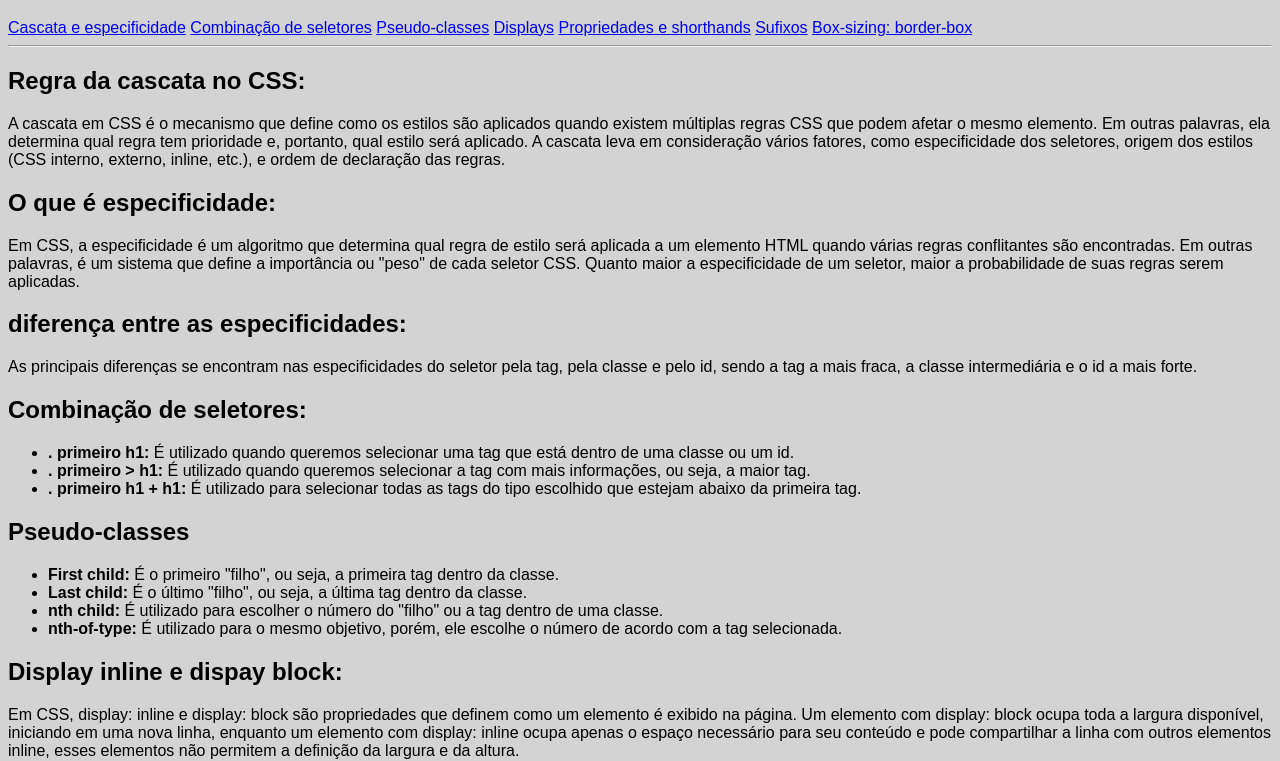
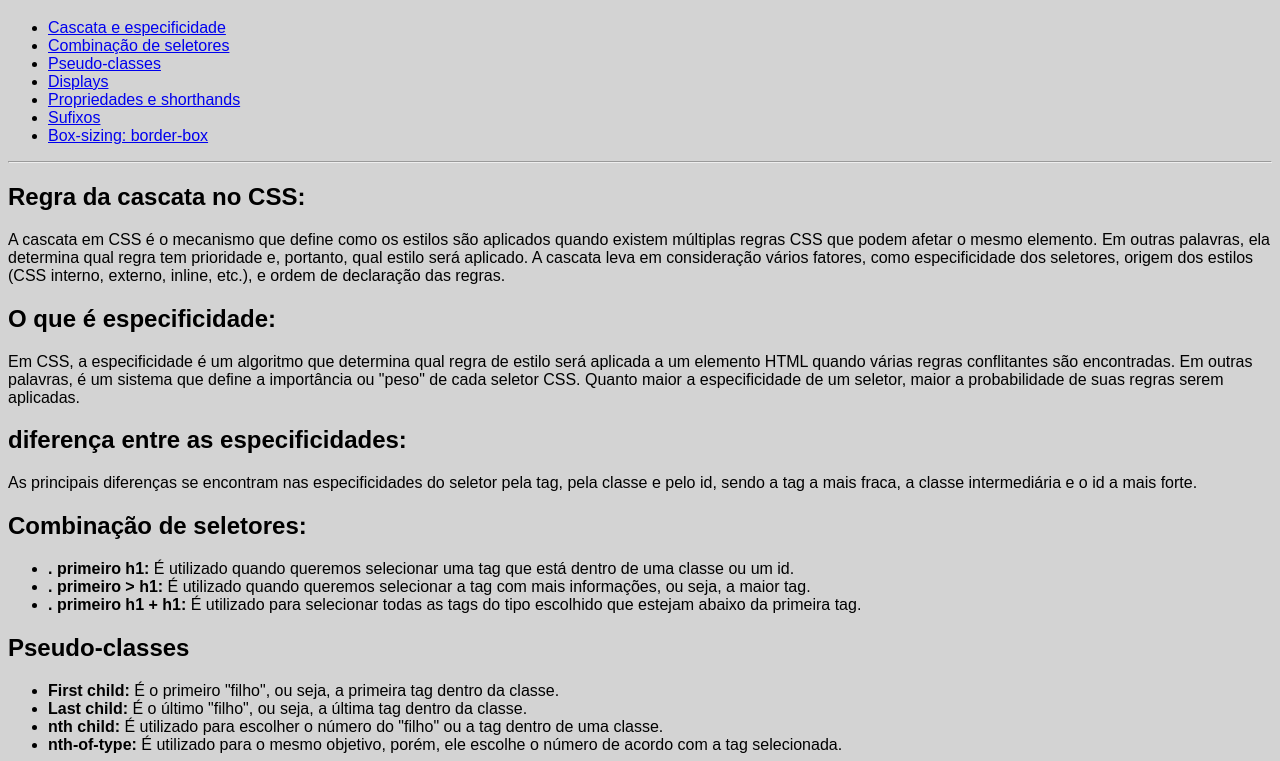
Before and after one commit to VictorRaphael14/atividade-regras-e-especificidades-do-CSS, a plain HTML site: page index.html in a window 1280 px wide. Shown: the part 61-822 px from the top of the page. Drawn offline with Linux system fonts and the light colour scheme.

Commit message:
Fim da atividade

```diff
--- a/index.html
+++ b/index.html
@@ -12,13 +12,15 @@
             <h1>Regras e especificidades do CSS</h1>
 
             <nav>
-                <a href="#cascata_e_especificidade">Cascata e especificidade</a>
-                <a href="#combinacao_seletores">Combinação de seletores</a>
-                <a href="#pseudo-classes">Pseudo-classes</a>
-                <a href="#displays">Displays</a>
-                <a href="#propriedades-e-shorthands">Propriedades e shorthands</a>
-                <a href="#sufixos">Sufixos</a>
-                <a href="#box-sizing-border-box">Box-sizing: border-box</a>
+                <ul>
+                    <li><a href="#cascata_e_especificidade">Cascata e especificidade</a></li>
+                    <li><a href="#combinacao_seletores">Combinação de seletores</a></li>
+                    <li><a href="#pseudo-classes">Pseudo-classes</a></li>
+                    <li><a href="#displays">Displays</a></li>
+                    <li><a href="#propriedades-e-shorthands">Propriedades e shorthands</a></li>
+                    <li><a href="#sufixos">Sufixos</a></li>
+                    <li><a href="#box-sizing-border-box">Box-sizing: border-box</a></li>
+                </ul>
             </nav>
     </header>
 
```
